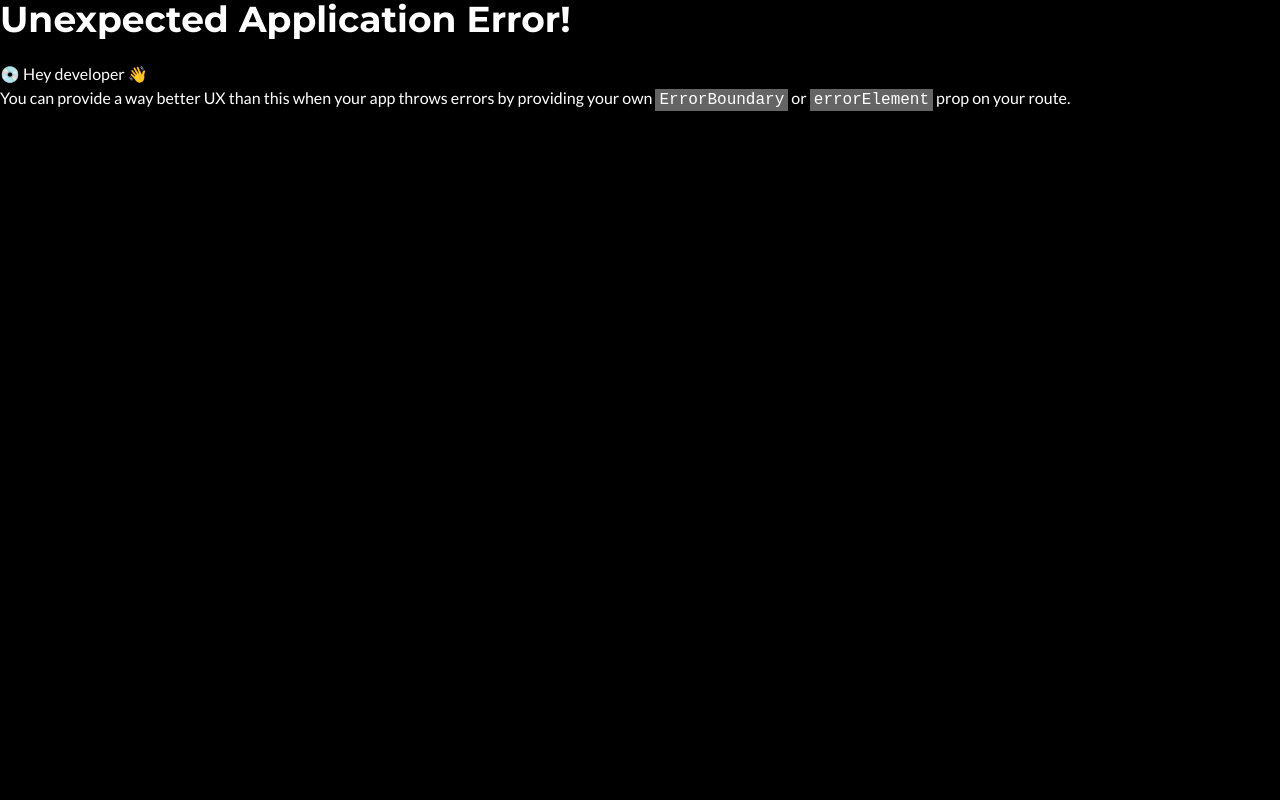
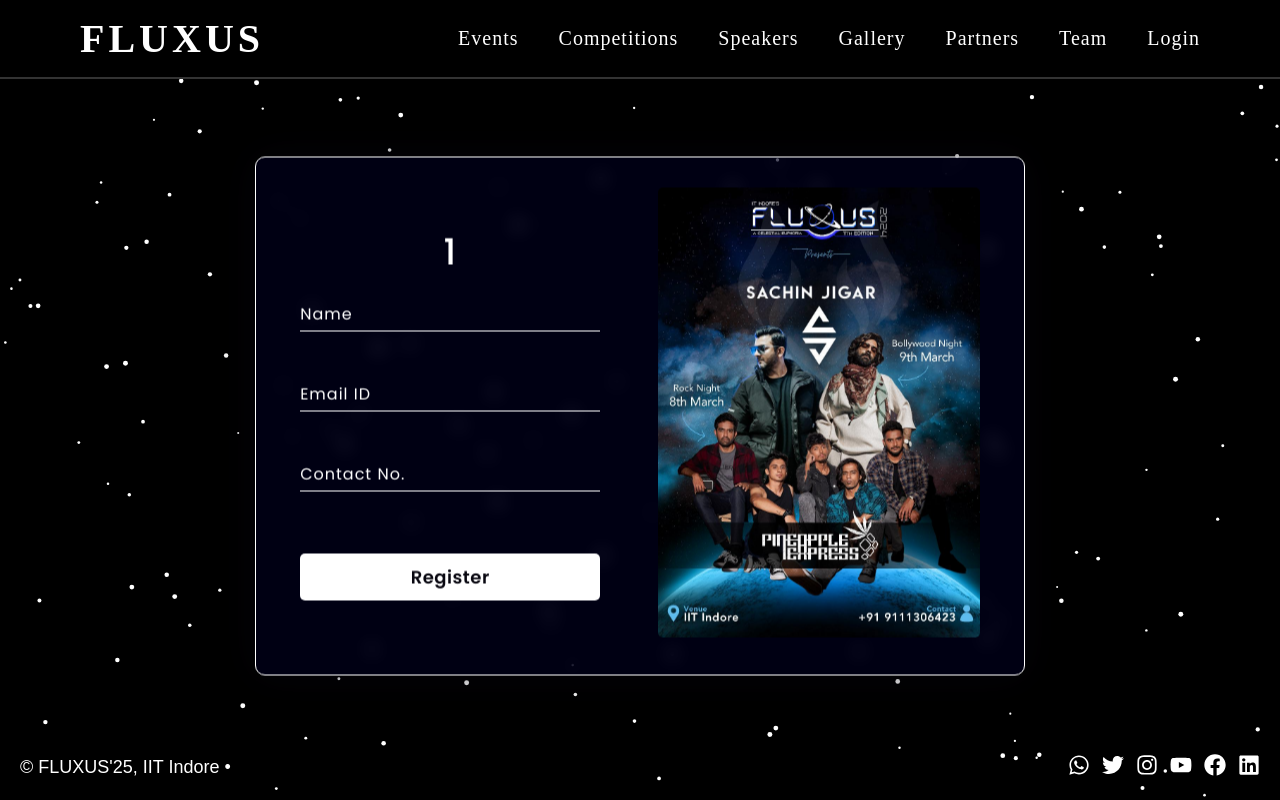
Before and after one commit to tanveeiii/Event-Management-System, a React (Vite) app in the folder event-frontend/: page /register/1 in a window 1280 px wide. Before the commit this address had no page. Built offline with nearby package versions, Linux system fonts and the light colour scheme.

Commit message:
comp register

```diff
--- a/event-frontend/src/App.jsx
+++ b/event-frontend/src/App.jsx
@@ -10,6 +10,7 @@ import Login from './pages/Login'
 import { RouterProvider, createBrowserRouter, useLocation } from 'react-router-dom'
 import MainLayout from './pages/MainLayout'
 import Ticket from './pages/Ticket'
+import Register from './pages/Register'
 // import { useLocation } from 'react-router-dom'
 
 const App = () => {
@@ -61,6 +62,10 @@ const App = () => {
           path: "/login",
           element: <Login />
         },
+        {
+          path: "/register/:compName",
+          element: <Register />
+        },
       ]
     },
   ]);
--- /dev/null
+++ b/event-frontend/src/pages/Register.jsx
@@ -0,0 +1,34 @@
+import React from 'react'
+import { useParams } from 'react-router-dom'
+import LogoImg from '../assets/pronites.jpeg'
+
+const Register = () => {
+    const { compName } = useParams();
+    return (
+        <>
+            <form method='post' className='T-form'>
+                <div className="form-details">
+                    <h3 className='comp-name'> { compName } </h3>
+                    <div className="T-field">
+                        <input type="text" className='T-input' placeholder='' required id="name" />
+                        <label htmlFor="name" className='input-label'>Name</label>
+                    </div>
+                    <div className="T-field">
+                        <input type="text" className='T-input' placeholder='' required id="email" />
+                        <label htmlFor="email" className='input-label'>Email ID</label>
+                    </div>
+                    <div className="T-field">
+                        <input type="text" className='T-input' placeholder='' required id="contact" />
+                        <label htmlFor="contact" className='input-label'>Contact No.</label>
+                    </div>
+                    <button type='button' className='pay'>Register</button>
+                </div>
+                <div className="poster">
+                    <img src={LogoImg} alt="" />
+                </div>
+            </form>
+        </>
+    )
+}
+
+export default Register
--- a/event-frontend/src/pages/Ticket.jsx
+++ b/event-frontend/src/pages/Ticket.jsx
@@ -1,6 +1,6 @@
 import React from 'react'
 import '../static/Ticket.css'
-import LogoImg from "../assets/logo.png"
+import LogoImg from "../assets/pronites.jpeg"
 import { useEffect } from 'react'
 
 const Ticket = () => {
```
